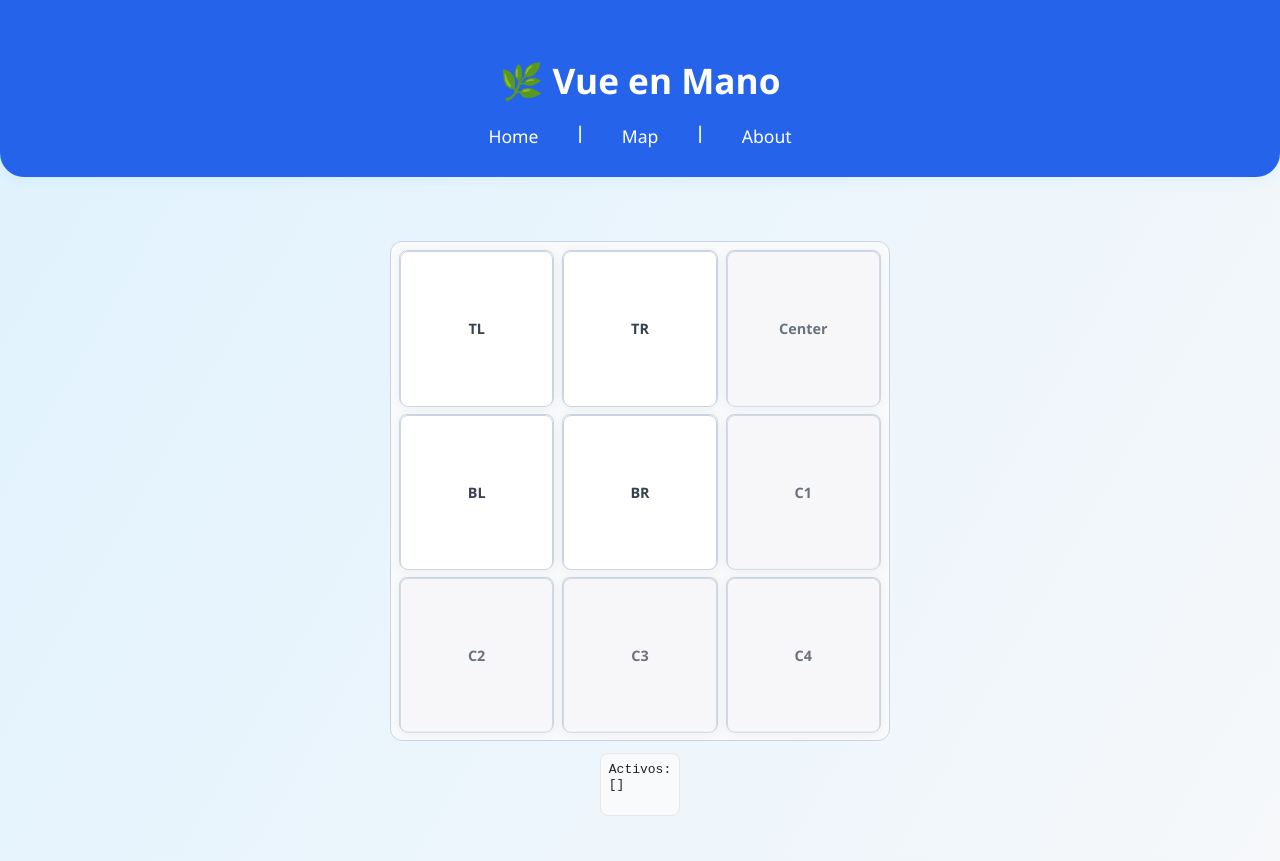
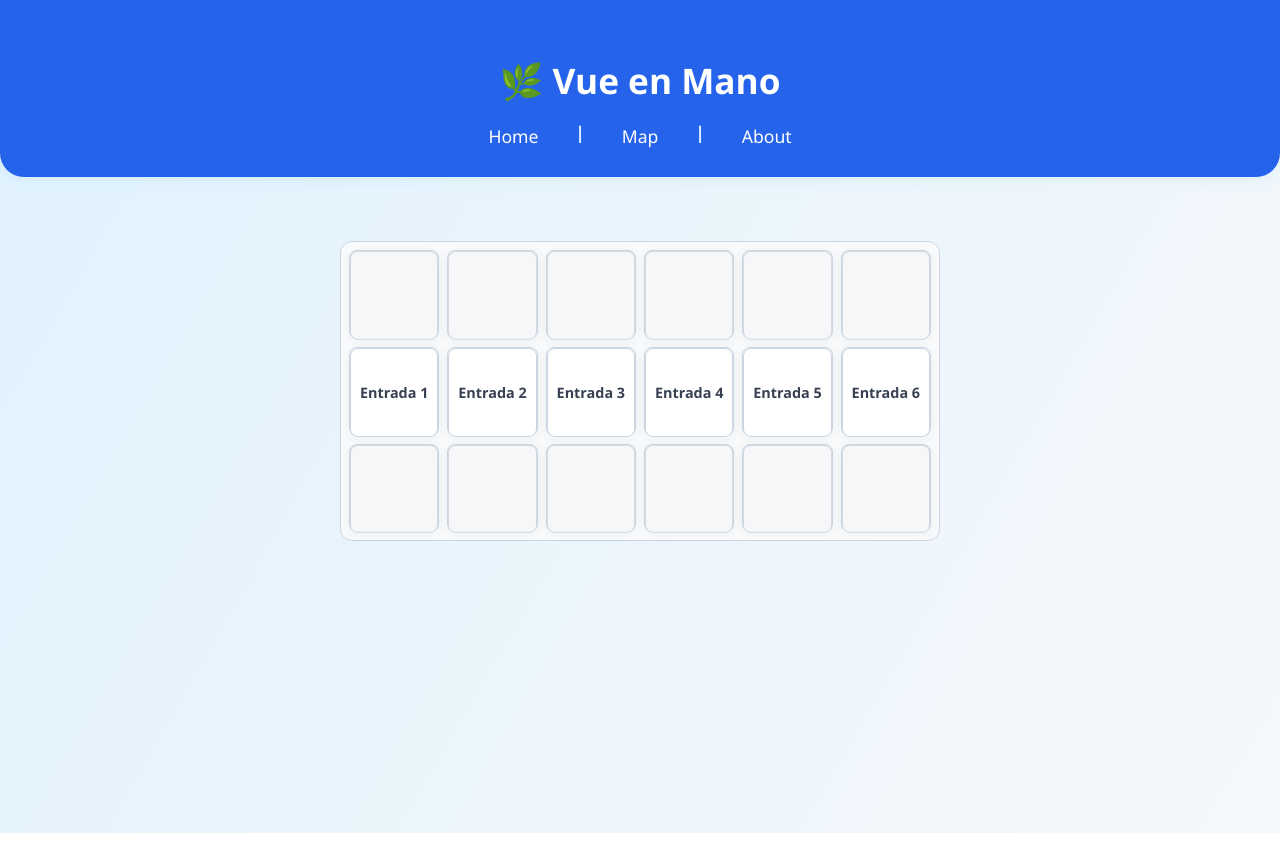
Before and after one commit to ianrichard3/audio-tech-web, a Vue app: page /map in a window 1280 px wide. After the commit the page ends 833 px from the top, so only its background shows below. Built offline with nearby package versions, Linux system fonts and the light colour scheme.

Commit message:
add multiselect or just 1

```diff
--- a/src/components/GenericGrid.vue
+++ b/src/components/GenericGrid.vue
@@ -33,6 +33,8 @@ const props = withDefaults(defineProps<{
   disabled?: boolean
   readonly?: boolean
 
+  multiSelect?: boolean
+
   /** Permitir drag & drop de reordenamiento */
   draggable?: boolean
 }>(), {
@@ -49,7 +51,8 @@ const props = withDefaults(defineProps<{
   borderColor: '#cbd5e1',
   disabled: false,
   readonly: false,
-  draggable: true
+  draggable: true,
+  multiSelect: false
 })
 
 const emit = defineEmits<{
@@ -154,6 +157,7 @@ function onDrop(e: DragEvent, toId: Key) {
 /** Toggle */
 function onPressCell(id: Key) {
   if (props.disabled || props.readonly || !isPressable(id)) return
+  if (props.multiSelect) {
     const next = new Set(active.value)
     if (next.has(id)) next.delete(id)
     else next.add(id)
@@ -161,6 +165,13 @@ function onPressCell(id: Key) {
     active.value = arr
     emit('cell-press', id, next.has(id))
     emit('change', arr)
+  } else {
+    // Solo uno activo
+    const arr = active.value[0] === id ? [] : [id]
+    active.value = arr
+    emit('cell-press', id, arr.length > 0)
+    emit('change', arr)
+  }
 }
 
 function onKeyToggle(e: KeyboardEvent, id: Key) {
--- a/src/components/GridCell.vue
+++ b/src/components/GridCell.vue
@@ -17,7 +17,7 @@ const props = withDefaults(defineProps<{
     :aria-disabled="!props.pressable"
   >
     <span class="cell-name">{{ props.name }}</span>
-    <div class="tooltip">
+    <div v-if="props.pressable" class="tooltip">
       <h4>{{ props.name }}</h4>
       <p>{{ props.description }}</p>
     </div>
--- a/src/views/MapView.vue
+++ b/src/views/MapView.vue
@@ -5,35 +5,51 @@ import GenericGrid from '../components/GenericGrid.vue'
 const active = ref<string[]>([])
 
 const cells = [
-  { id: 'tl',     name: 'TL',     description: 'Arriba izquierda' },
-  { id: 'tr',     name: 'TR',     description: 'Arriba derecha' },
-  { id: 'center', name: 'Center', description: 'Centro no presionable' },
-  { id: 'bl',     name: 'BL',     description: 'Abajo izquierda' },
-  { id: 'br',     name: 'BR',     description: 'Abajo derecha' },
-  { id: 'c1',     name: 'C1',     description: 'Extra 1' },
-  { id: 'c2',     name: 'C2',     description: 'Extra 2' },
-  { id: 'c3',     name: 'C3',     description: 'Extra 3' },
-  { id: 'c4',     name: 'C4',     description: 'Extra 4' }
+  {id: "off1", name: "", description: ""},
+  {id: "off2", name: "", description: ""},
+  {id: "off3", name: "", description: ""},
+  {id: "off4", name: "", description: ""},
+  {id: "off5", name: "", description: ""},
+  {id: "off6", name: "", description: ""},
+  {id: "in1", name: "Entrada 1", description: "Aca va la clave"},
+  {id: "in2", name: "Entrada 2", description: "Aca va la clave"},
+  {id: "in3", name: "Entrada 3", description: "Aca va la clave"},
+  {id: "in4", name: "Entrada 4", description: "Aca va la clave"},
+  {id: "in5", name: "Entrada 5", description: "Aca va la clave"},
+  {id: "in6", name: "Entrada 6", description: "Aca va la clave"},
+    {id: "off7", name: "", description: ""},
+  {id: "off8", name: "", description: ""},
+  {id: "off9", name: "", description: ""},
+  {id: "off10", name: "", description: ""},
+  {id: "off11", name: "", description: ""},
+  {id: "off12", name: "", description: ""}
+
 ]
 
 // Solo estas IDs serán presionables
-const pressableCells = ['tl', 'tr', 'bl', 'br']
+const pressableCells = cells.filter(c => c.id.startsWith("in")).map(c => c.id)
 
-function handleOrderChange(newOrder: string[]) {
+const handleOrderChange = (newOrder: string[]) => {
   console.log('Nuevo orden:', newOrder)
 }
+
+const handleCellPress = (cellId: string, isActive: boolean) => {
+  console.log('Cell pressed:', cellId, 'Active:', isActive)
+}
+
 </script>
 
 <template>
   <GenericGrid
     v-model="active"
     :rows="3"
-    :cols="3"
+    :cols="6"
     :cells="cells"
     :pressableCells="pressableCells"
-    :boardWidth="500"
-    :boardHeight="500"
+    :boardWidth="600"
+    :boardHeight="300"
     :gap="8"
+    :multi-select="false"
     activeColor="#2563eb"
     centerBg="#e5e7eb"
     borderColor="#cbd5e1"
@@ -41,9 +57,4 @@ function handleOrderChange(newOrder: string[]) {
     @change="(v) => console.log('change', v)"
     @change-order="handleOrderChange"
   />
-
-  <pre style="margin-top:12px; background:#f8fafc; border:1px solid #e5e7eb; padding:.5rem; border-radius:.5rem;">
-Activos:
-{{ JSON.stringify(active, null, 2) }}
-  </pre>
 </template>
```
Lines whose indentation alone changed are shown as unchanged.
